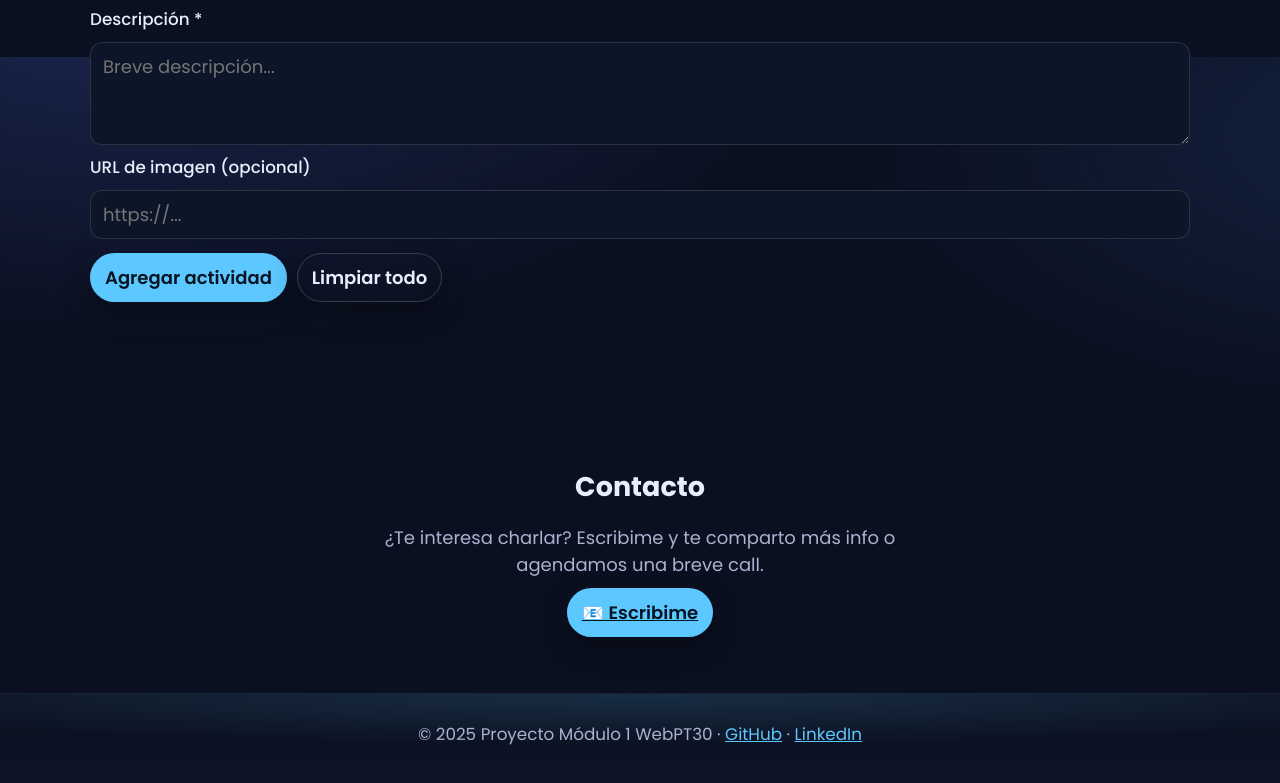
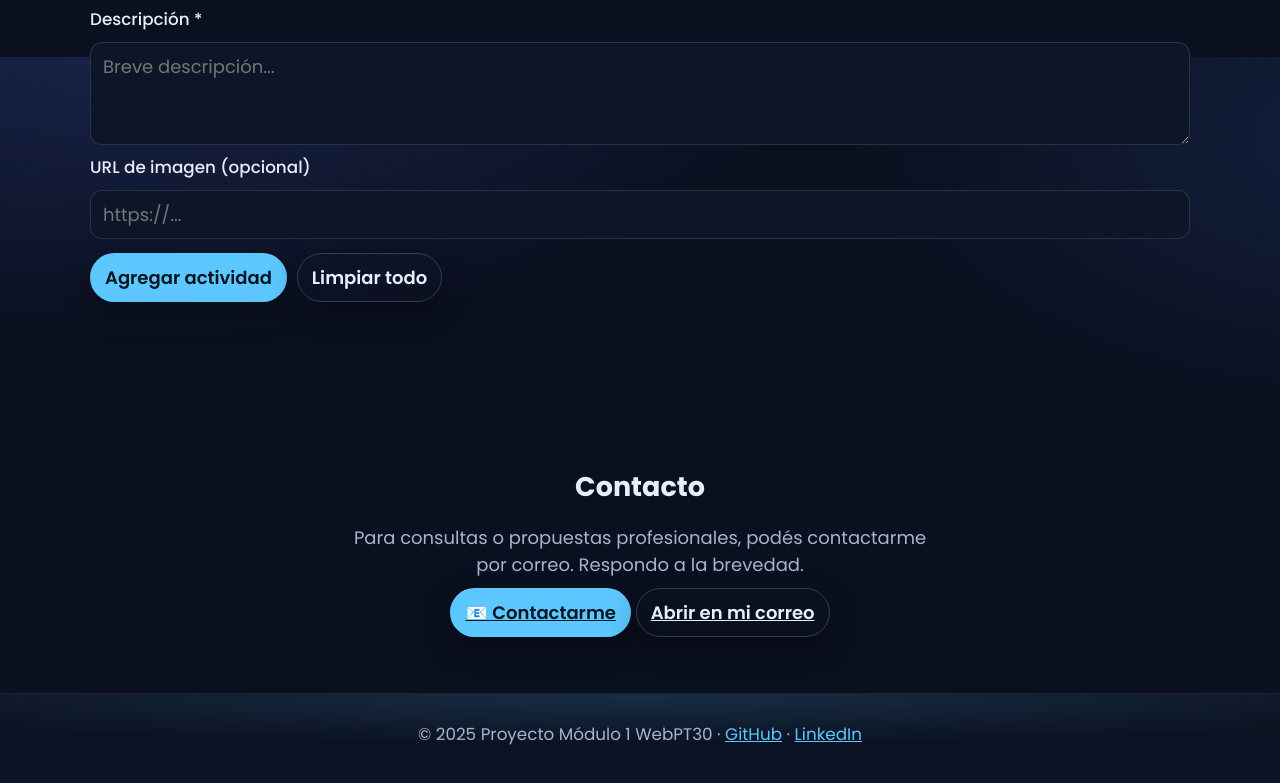
Before and after one commit to amundarainp/pm1-portfolio, a plain HTML site: page index.html in a window 1280 px wide. Shown: the part 1543-2326 px from the top of the page. Drawn offline with Linux system fonts and the light colour scheme.

Commit message:
Contactame

```diff
--- a/index.html
+++ b/index.html
@@ -144,13 +144,32 @@
     <div class="container center">
       <h2>Contacto</h2>
       <p class="lead" style="text-align:center; max-width:600px">
-        ¿Te interesa charlar? Escribime y te comparto más info o agendamos una breve call.
+        Para consultas o propuestas profesionales, podés contactarme por correo. Respondo a la brevedad.
       </p>
-      <a class="btn" href="mailto:amundarainp@gmail.com?subject=Consulta%20por%20portfolio%20M1&body=Hola%20Pablo,%20vi%20tu%20portfolio%20y%20me%20gustar%C3%ADa..." rel="nofollow">
-        📧 Escribime
-      </a>
+
+      <div class="contact-actions">
+        <!-- Abre Gmail Compose en el navegador -->
+        <a
+          class="btn"
+          href="https://mail.google.com/mail/?view=cm&fs=1&to=amundarainp@gmail.com&su=Contacto%20desde%20portfolio&body=Hola%20Pablo,%0A%0AQuisiera%20contactarme%20contigo%20por..."
+          target="_blank"
+          rel="noopener"
+          aria-label="Contactarme por Gmail"
+        >📧 Contactarme</a>
+
+        <!-- Alternativa: usa el gestor de correo del sistema -->
+        <a
+          class="btn btn-outline"
+          href="mailto:amundarainp@gmail.com?subject=Contacto%20desde%20portfolio&body=Hola%20Pablo,%0A%0AQuisiera%20contactarme%20contigo%20por..."
+          target="_blank"
+          rel="nofollow noopener"
+          aria-label="Abrir en mi gestor de correo"
+        >Abrir en mi correo</a>
+      </div>
     </div>
   </section>
+
+
 
 
   <footer class="footer">
```
